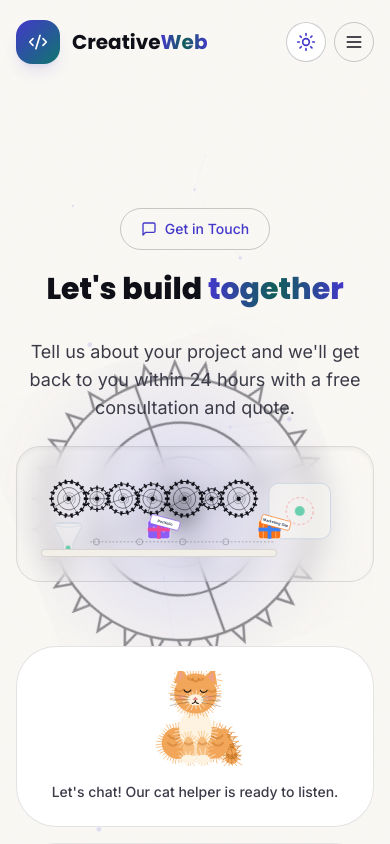
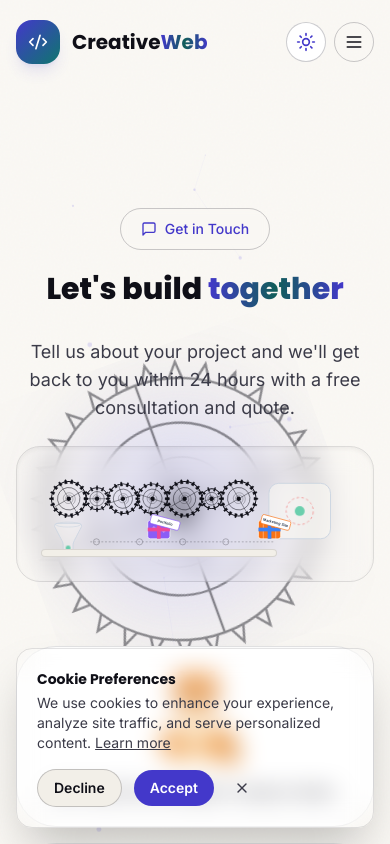
Before and after one commit to scottdixon-github/OneCreativeWeb, a React (Vite) app: page /contact in a window 390 px wide. Shown: the top 844 px of the page. Built offline with nearby package versions, Linux system fonts and the light colour scheme.

Commit message:
Add cookie consent banner

```diff
--- a/src/App.jsx
+++ b/src/App.jsx
@@ -9,6 +9,7 @@ import ServiceDetail from './pages/ServiceDetail.jsx'
 import Portfolio from './pages/Portfolio.jsx'
 import About from './pages/About.jsx'
 import Contact from './pages/Contact.jsx'
+import CookieBanner from './components/CookieBanner.jsx'
 
 export default function App() {
   return (
@@ -27,6 +28,7 @@ export default function App() {
         </Routes>
       </main>
       <Footer />
+      <CookieBanner />
     </div>
   )
 }
--- /dev/null
+++ b/src/components/CookieBanner.jsx
@@ -0,0 +1,62 @@
+import { useEffect, useState } from 'react'
+import { X } from 'lucide-react'
+
+export default function CookieBanner() {
+  const [visible, setVisible] = useState(false)
+
+  useEffect(() => {
+    const consent = localStorage.getItem('cwi-cookie-consent')
+    if (consent === null) {
+      setVisible(true)
+    }
+  }, [])
+
+  const handleAccept = () => {
+    localStorage.setItem('cwi-cookie-consent', 'accepted')
+    setVisible(false)
+  }
+
+  const handleDecline = () => {
+    localStorage.setItem('cwi-cookie-consent', 'declined')
+    setVisible(false)
+  }
+
+  if (!visible) return null
+
+  return (
+    <div className="fixed inset-x-0 bottom-0 z-50 p-4 sm:p-6">
+      <div className="mx-auto max-w-4xl rounded-2xl border border-line bg-surface-elevated/95 p-5 shadow-2xl backdrop-blur-md">
+        <div className="flex flex-col gap-4 sm:flex-row sm:items-center sm:justify-between">
+          <div className="space-y-1">
+            <h2 className="font-display text-sm font-bold text-content">Cookie Preferences</h2>
+            <p className="text-sm text-content-muted">
+              We use cookies to enhance your experience, analyze site traffic, and serve personalized content.{' '}
+              <a href="#" className="underline hover:text-brand">Learn more</a>
+            </p>
+          </div>
+          <div className="flex items-center gap-3">
+            <button
+              onClick={handleDecline}
+              className="rounded-full border border-line-strong bg-surface-sunken px-4 py-2 text-sm font-semibold text-content transition hover:bg-surface-elevated"
+            >
+              Decline
+            </button>
+            <button
+              onClick={handleAccept}
+              className="rounded-full bg-brand px-4 py-2 text-sm font-semibold text-white shadow-glow-brand transition hover:bg-brand/90"
+            >
+              Accept
+            </button>
+            <button
+              onClick={handleDecline}
+              className="flex h-8 w-8 items-center justify-center rounded-full text-content-muted hover:text-content hover:bg-surface-sunken sm:hidden"
+              aria-label="Close cookie notice"
+            >
+              <X className="h-4 w-4" />
+            </button>
+          </div>
+        </div>
+      </div>
+    </div>
+  )
+}
```
